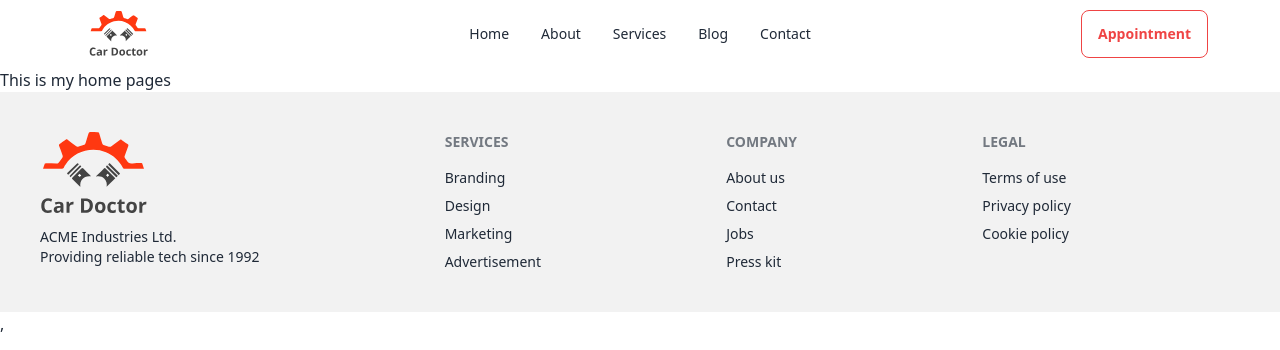
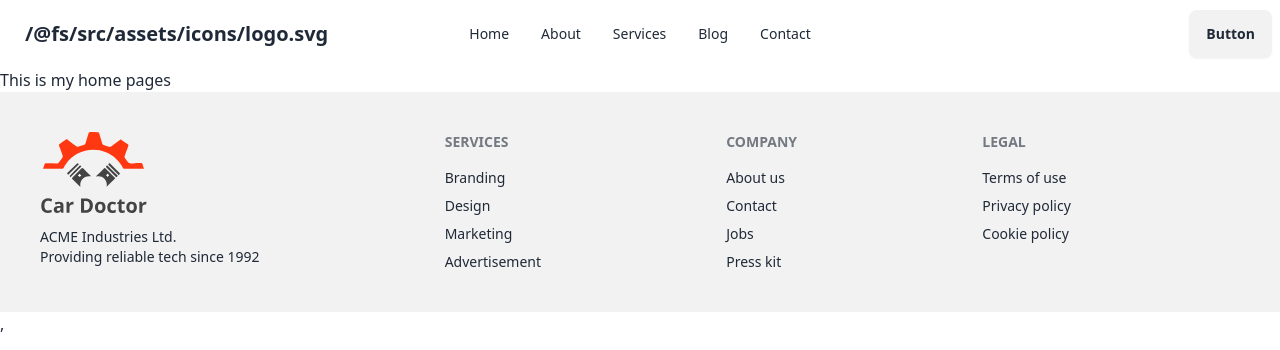
Before and after one commit to Kamrulthedev/cer-doctor-clind-side, a React (Vite) app: page / in a window 1280 px wide. Shown: the top 350 px of the page. Built offline with nearby package versions, Linux system fonts and the light colour scheme.

Commit message:
index-commit

```diff
--- a/src/Pages/Shared/Footer/Footer.jsx
+++ b/src/Pages/Shared/Footer/Footer.jsx
@@ -1,4 +1,4 @@
-import logo from '../../../assets/logo.svg'
+import logo from "../../../assets/icons/logo.svg";
 
 const Footer = () => {
     return (
--- a/src/Pages/Shared/Navber/Navber.jsx
+++ b/src/Pages/Shared/Navber/Navber.jsx
@@ -1,22 +1,17 @@
 
 import { Link } from 'react-router-dom';
-import logo from '../../../assets/logo.svg';
+import logo from '../../../assets/icons/logo.svg'
 const Navber = () => {
 
     const NovLinks = <>
-        <li><Link>Home</Link></li>
+        <li><Link to={'/'}>Home</Link></li>
         <li><Link>About</Link></li>
         <li><Link>Services</Link></li>
         <li><Link>Blog</Link></li>
         <li><Link>Contact</Link></li>
-
-
-
     </>
 
-
     return (
-        <div className='max-w-6xl mx-auto'>
         <div className="navbar bg-base-100">
             <div className="navbar-start">
                 <div className="dropdown">
@@ -27,7 +22,7 @@ const Navber = () => {
                         {NovLinks}
                     </ul>
                 </div>
-                    <Link className="btn btn-ghost text-xl"><img className='h-12' src={logo} alt="" /></Link>
+                <a className="btn btn-ghost text-xl">{logo}</a>
             </div>
             <div className="navbar-center hidden lg:flex">
                 <ul className="menu menu-horizontal px-1">
@@ -35,8 +30,7 @@ const Navber = () => {
                 </ul>
             </div>
             <div className="navbar-end">
-                    <a className="btn btn-ghost border-red-500 text-red-500" >Appointment</a>
-                </div>
+                <a className="btn">Button</a>
             </div>
         </div>
     );
```
Also changed, not shown: src/assets/icons/logo.svg (renamed from src/assets/logo.svg). Lines whose indentation alone changed are shown as unchanged.
